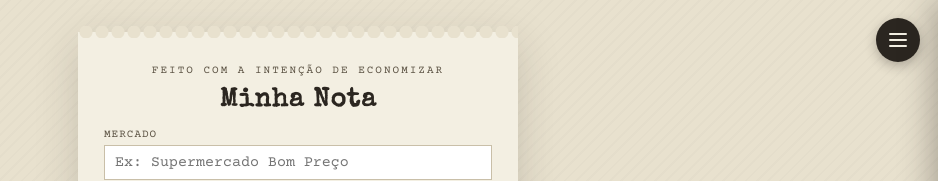
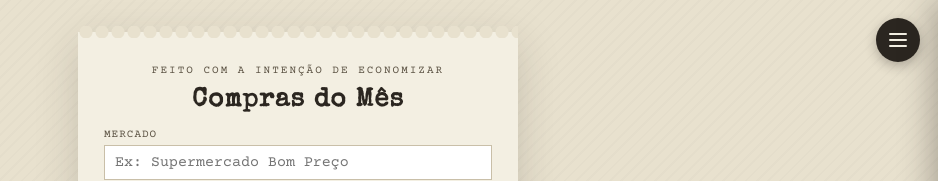
Before and after one commit to yNZCG/ComprasDeMercado, a plain HTML site: page index.html in a window 1280 px wide. Shown: the top 181 px of the page, without its empty margins (342-1280 px from the left). Drawn offline with nearby package versions, Linux system fonts and the light colour scheme.

Commit message:
Update index.html

```diff
--- a/index.html
+++ b/index.html
@@ -423,7 +423,7 @@
 <div class="receipt">
   <header>
     <p class="tagline">Feito com a intenção de economizar</p>
-    <h1 class="store-name" id="storeTitle">Minha Nota</h1>
+    <h1 class="store-name" id="storeTitle">Compras do Mês</h1>
   </header>
 
   <div class="row">
```
